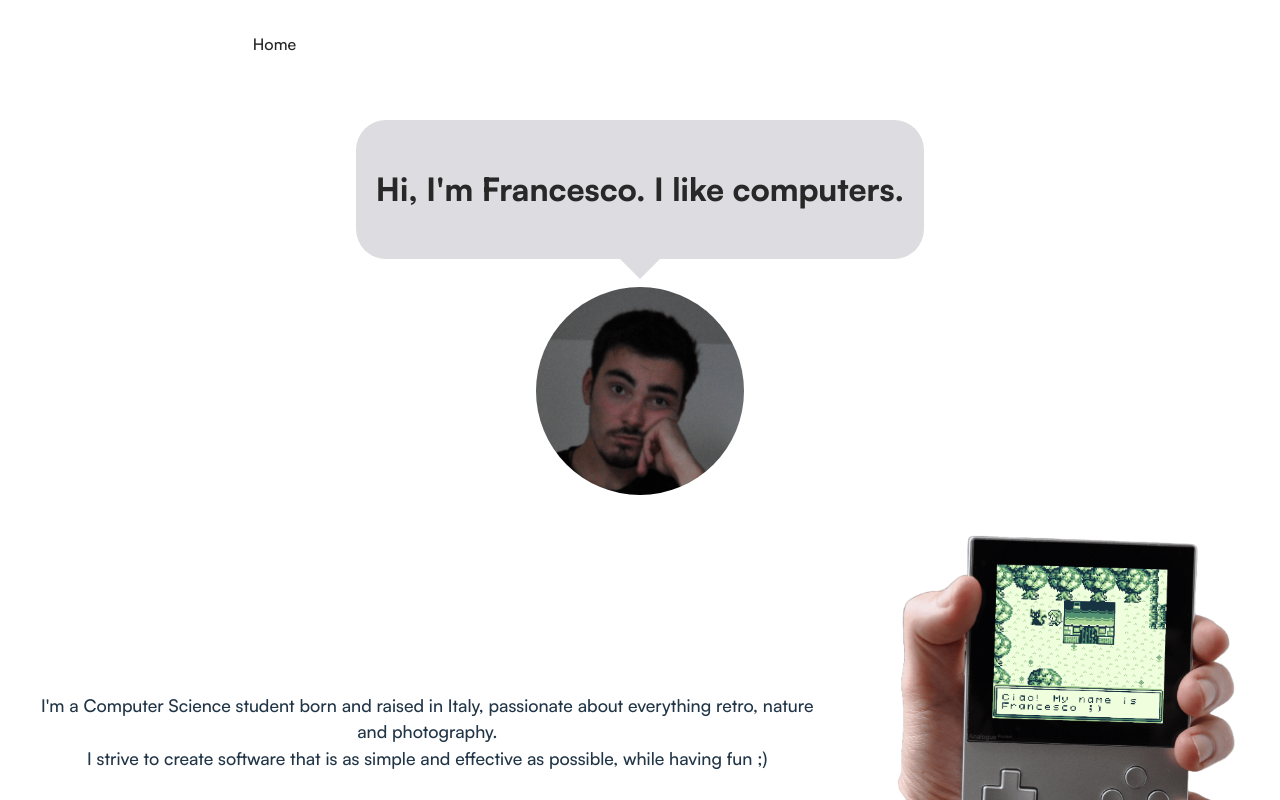
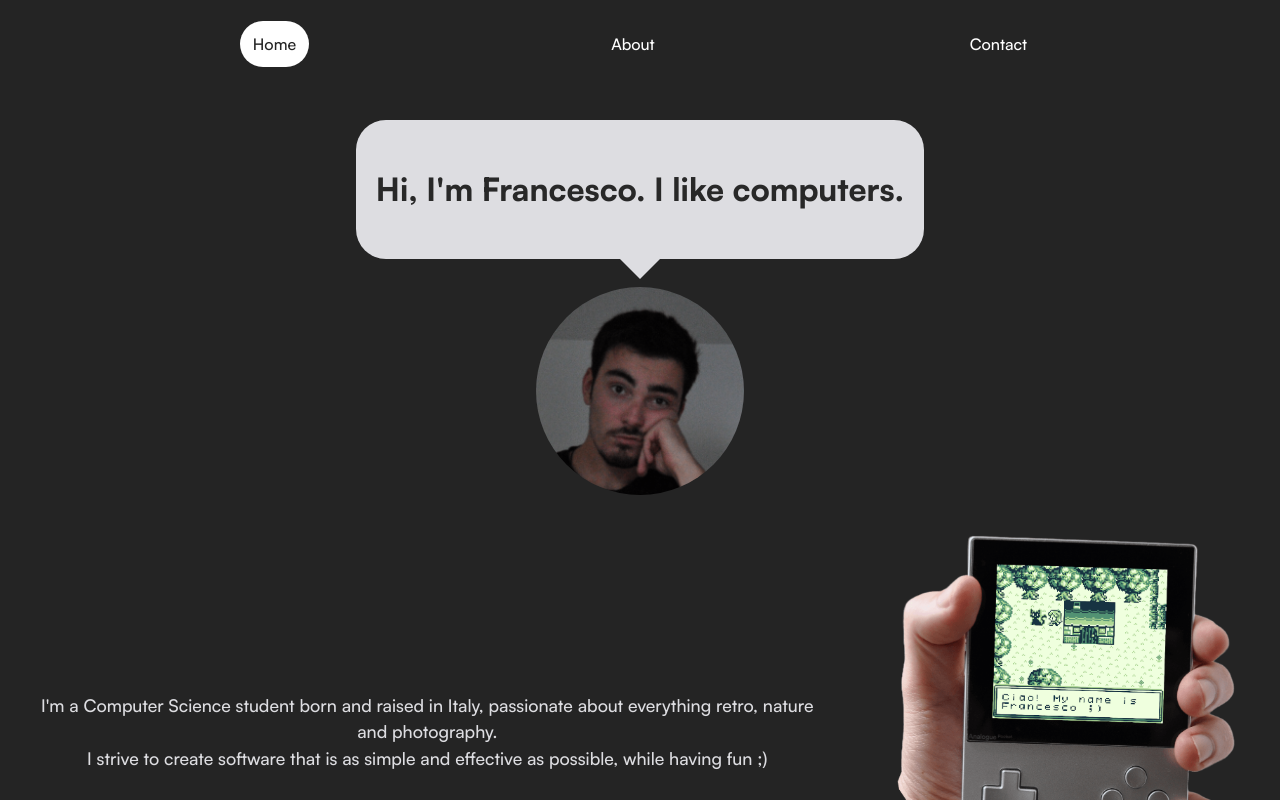
Before and after one commit to fralnz/fralnz.github.io, a React (Vite) app: page / in a window 1280 px wide. Shown: the top 800 px of the page. Built offline with nearby package versions, Linux system fonts and the light colour scheme.

Commit message:
temporarily removed light theme

```diff
--- a/src/styles/index.css
+++ b/src/styles/index.css
@@ -74,17 +74,17 @@ button:focus-visible {
     outline: 4px auto -webkit-focus-ring-color;
 }
 
-@media (prefers-color-scheme: light) {
-    :root {
-        color: #213547;
-        background-color: #ffffff;
-    }
+/*@media (prefers-color-scheme: light) {*/
+/*    :root {*/
+/*        color: #213547;*/
+/*        background-color: #ffffff;*/
+/*    }*/
 
-    a:hover {
-        color: #747bff;
-    }
+/*    a:hover {*/
+/*        color: #747bff;*/
+/*    }*/
 
-    button {
-        background-color: #f9f9f9;
-    }
-}
+/*    button {*/
+/*        background-color: #f9f9f9;*/
+/*    }*/
+/*}*/
```
